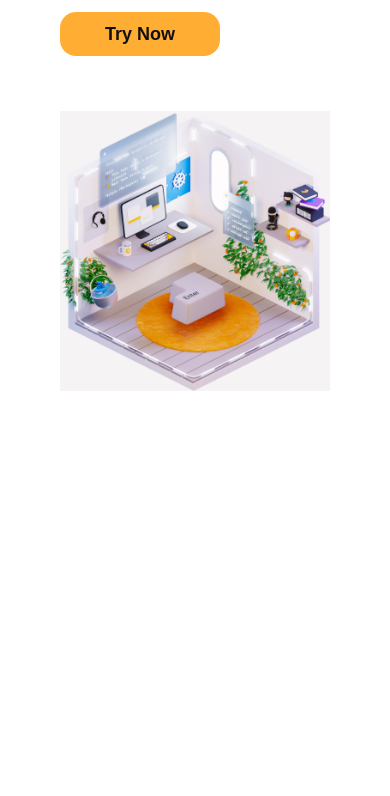
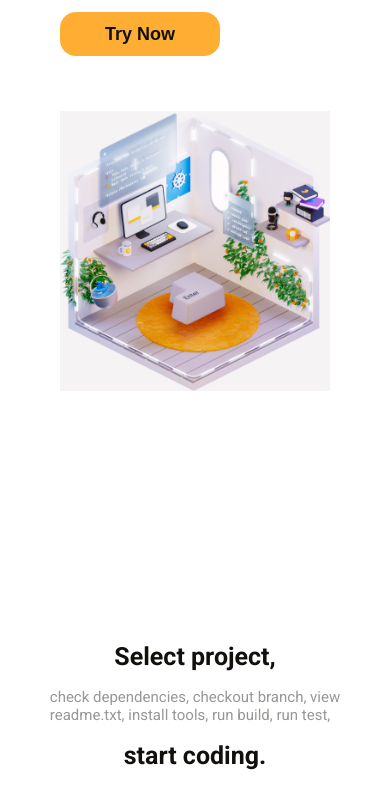
Before and after one commit to mairambek1111/Gitpod, a plain HTML site: page idex.html in a window 390 px wide. Shown: the part 494-1290 px from the top of the page. Before the commit the page ends 949 px from the top, so only its background shows below. Drawn offline with Linux system fonts and the light colour scheme.

Commit message:
finished project

```diff
--- a/css/style.css
+++ b/css/style.css
@@ -78,7 +78,35 @@ body {
     width: 100%;
     height: 100%;
 }
-
+.project__content {
+    margin-top: 178px;
+}
+.project__title {
+    display: flex;
+    justify-content: center;
+    color: #12100c;
+    font-size: 40px;
+    font-weight: 700;
+    line-height: 63.72px;
+    margin: 0;
+}
+.project__text {
+    display: flex;
+    justify-content: center;
+    color: #999795;
+    font-size: 40px;
+    font-weight: 400;
+    margin: 0;
+}
+.project__text1 {
+    display: flex;
+    justify-content: center;
+    color: #12100c;
+    font-size: 40px;
+    font-weight: 700;
+    line-height: 63.72px;
+    margin: 0;
+}
 @media screen and (max-width: 900px) {
     .hero__content {
         flex-direction: column;
@@ -90,10 +118,26 @@ body {
     }
 }
 
+@media screen and (max-width: 790px) {
+    .project__content {
+        .project__title {
+            font-size: 25px;
+        }
+
+        .project__text {
+            font-size: 15px;
+        }
+
+        .project__text1 {
+            font-size: 25px;
+        }
+    }
+}
+
 @media screen and (max-width: 420px) {
     .hero__info {
         .hero-title {
-            font-size: 55px;
+            font-size: 40px;
         }
         .hero-text {
             font-size: 15px;
--- a/idex.html
+++ b/idex.html
@@ -70,6 +70,19 @@
                     </div>
                 </div>
             </section>
+
+            <section class="project">
+                <div class="container">
+                    <div class="project__content">
+                        <h2 class="project__title">Select project,</h2>
+                        <p class="project__text">
+                            check dependencies, checkout branch, view <br />
+                            readme.txt, install tools, run build, run test,
+                        </p>
+                        <h2 class="project__text1">start coding.</h2>
+                    </div>
+                </div>
+            </section>
         </div>
     </body>
 </html>
```
